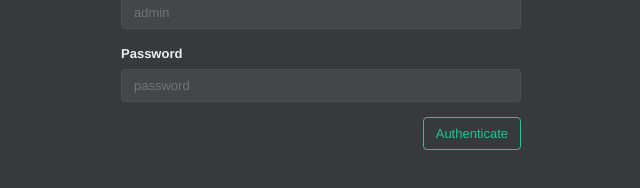
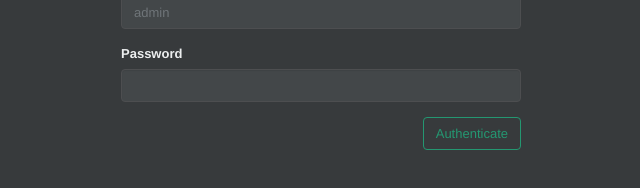
Before and after one commit to zhaoyunxing92/cerebro-ui, an Angular app: page /login in a window 1280 px wide. Shown: the part 436-624 px from the top of the page, without its empty margins (319-959 px from the left). Built offline with nearby package versions, Linux system fonts and the light colour scheme.

Commit message:
up:login form validate

```diff
--- a/src/app/pages/login/login.component.html
+++ b/src/app/pages/login/login.component.html
@@ -1,17 +1,17 @@
 <div class="login-container">
   <app-logo></app-logo>
-  <form class="login-container">
+  <form class="login-container" [formGroup]="loginForm" (ngSubmit)="authorize()">
     <div class="form-group">
       <label for="username">Username</label>
-      <input id="username" name="username" type="text" [(ngModel)]="username" class="form-control form-control-sm"
-             placeholder="admin" required (click)="authorize()">
+      <input id="username" name="username" type="text" formControlName="username" class="form-control form-control-sm"
+             placeholder="admin">
     </div>
     <div class="form-group">
       <label for="password">Password</label>
-      <input id="password" name="password" type="password" [(ngModel)]="password" class="form-control form-control-sm"
-             placeholder="password" required (click)="authorize()">
+      <input id="password" name="password" type="password" formControlName="password"
+             class="form-control form-control-sm">
     </div>
-    <button type="submit" class="btn btn-success pull-right" (click)="authorize()">
+    <button type="submit" class="btn btn-success pull-right" [disabled]="!loginForm.valid">
       Authenticate
     </button>
   </form>
--- a/src/app/pages/login/login.component.ts
+++ b/src/app/pages/login/login.component.ts
@@ -1,5 +1,5 @@
 import {Component, OnInit} from '@angular/core';
-// import {User} from '../../domain/user';
+import {User} from '../../domain/user';
 import {FormControl, FormGroup, Validators} from '@angular/forms';
 
 @Component({
@@ -8,22 +8,26 @@ import {FormControl, FormGroup, Validators} from '@angular/forms';
   styleUrls: ['./login.component.css']
 })
 export class LoginComponent implements OnInit {
-  username: string;
 
-  password: string;
-
-  constructor() {
-  }
+  user: User = {username: '', password: ''};
+  loginForm: FormGroup;
 
   ngOnInit(): void {
-    /* this.loginForm = new FormGroup({
-       username: new FormControl(this.username, [Validators.required]),
-       password: new FormControl(this.password, [Validators.required])
-     });*/
+    this.loginForm = new FormGroup({
+      username: new FormControl(this.user.username, [Validators.required]),
+      password: new FormControl(this.user.password, [Validators.required])
+    });
+    /*//
+    this.loginForm.get('username').valueChanges.subscribe(data => {
+      this.user.username = data.trim();
+    });
+    this.loginForm.get('password').valueChanges.subscribe(data => {
+      this.user.password = data.trim();
+    });*/
   }
 
   authorize(): void {
-    console.log(this.username);
-    console.log(this.password);
+    console.log(this.loginForm.value);
+    console.log('user', this.user);
   }
 }
--- a/src/app/share/share.module.ts
+++ b/src/app/share/share.module.ts
@@ -1,5 +1,5 @@
 import {NgModule} from '@angular/core';
-import {FormsModule} from '@angular/forms';
+import {FormsModule, ReactiveFormsModule} from '@angular/forms';
 import {CommonModule} from '@angular/common';
 import {LogoComponent} from '../component/logo/logo.component';
 
@@ -7,10 +7,12 @@ import {LogoComponent} from '../component/logo/logo.component';
   declarations: [LogoComponent],
   imports: [
     FormsModule,
+    ReactiveFormsModule,
     CommonModule
   ],
   exports: [
     FormsModule,
+    ReactiveFormsModule,
     LogoComponent
   ]
 })
```
